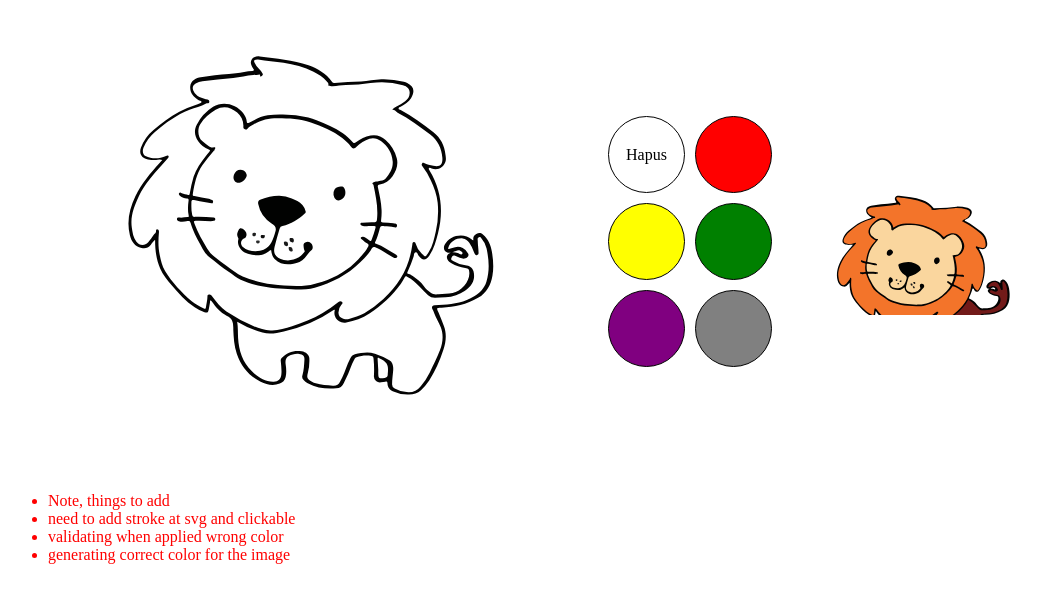
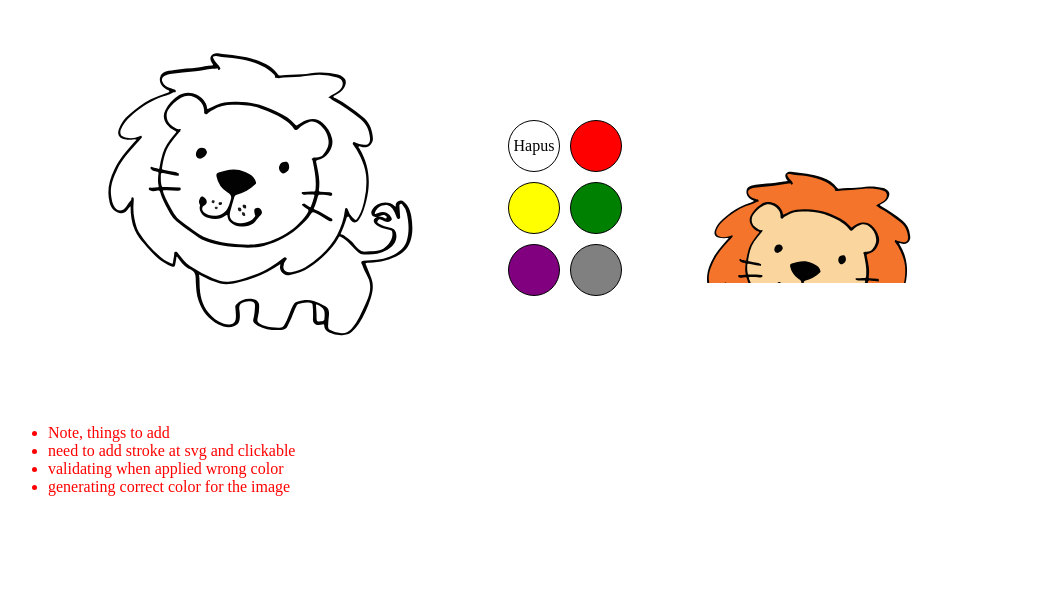
Before and after one commit to cfg155/Thesis_project-kewan, a PHP site: page /coloring/coloring.html in a window 1280 px wide. Shown: the top 603 px of the page, without its empty margins (0-1041 px from the left). Run offline with PHP 8.4, Linux system fonts and the light colour scheme.

Commit message:
change size for drawing canvas and color circle

```diff
--- a/coloring/style.css
+++ b/coloring/style.css
@@ -4,7 +4,7 @@
 }
 
 .drawing {
-  width: 600px;
+  width: 500px;
 }
 
 #Layer_1 {
@@ -23,8 +23,8 @@
 }
 
 .color-circle {
-  width: 75px;
-  height: 75px;
+  width: 50px;
+  height: 50px;
   border: 1px solid #000;
   cursor: pointer;
   border-radius: 100%;
@@ -35,3 +35,17 @@
   justify-content: center;
   align-items: center;
 }
+
+.ref-img {
+}
+
+.ref-img__wrapper {
+  width: 400px;
+  height: 400px;
+  display: grid;
+  align-items: center;
+}
+
+.ref-img__wrapper object {
+  width: 100%;
+}
```
